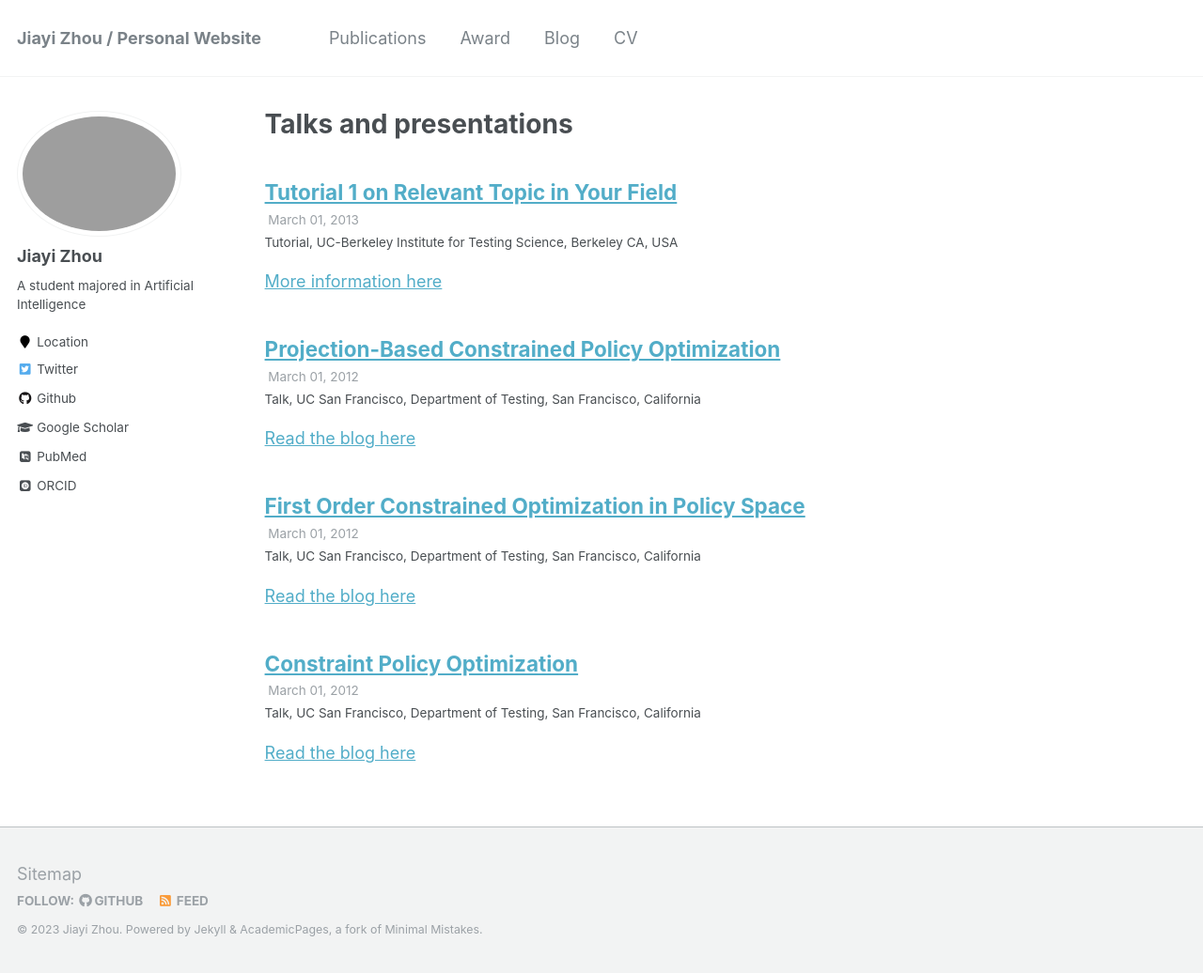
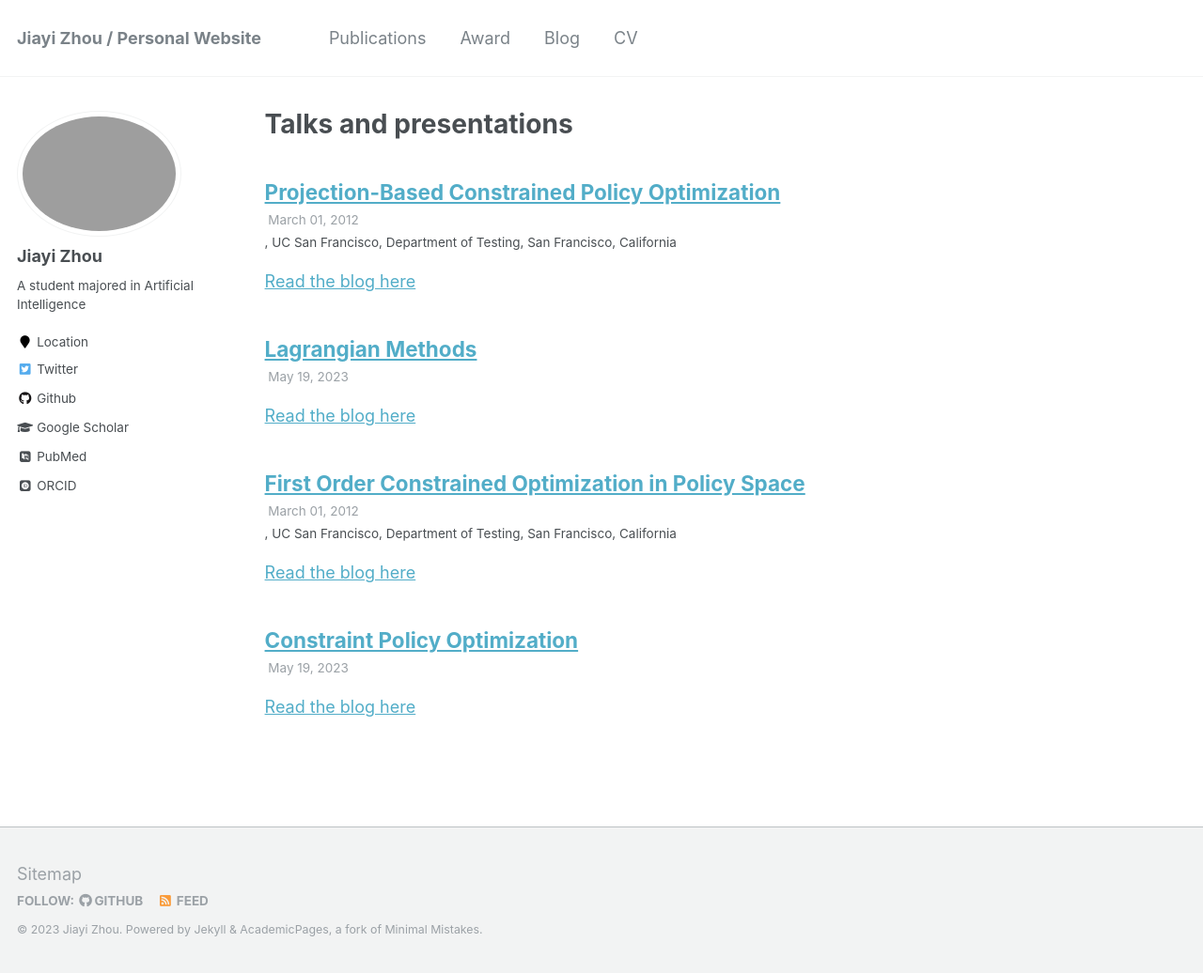
Before and after one commit to Gaiejj/Gaiejj.github.io, a Jekyll site: the page built from _pages/talks.html, in a window 1280 px wide and 1036 px high. Shown: the whole window at 94% size. Built offline with Jekyll 4.4.1, drawn with Linux system fonts in a browser that asks for light colours; some web fonts are replaced.

Commit message:
docs: update blog

```diff
--- a/_talks/2013-03-01-tutorial-1.md
+++ /dev/null
@@ -1,13 +0,0 @@
----
-title: "Tutorial 1 on Relevant Topic in Your Field"
-collection: talks
-type: "Tutorial"
-permalink: /talks/2013-03-01-tutorial-1
-venue: "UC-Berkeley Institute for Testing Science"
-date: 2013-03-01
-location: "Berkeley CA, USA"
----
-
-[More information here](http://exampleurl.com)
-
-This is a description of your tutorial, note the different field in type. This is a markdown files that can be all markdown-ified like any other post. Yay markdown!
--- a/_talks/cpo.md
+++ b/_talks/cpo.md
@@ -1,11 +1,7 @@
 ---
 title: "Constraint Policy Optimization"
 collection: talks
-type: "Talk"
 permalink: /talks/cpo
-venue: "UC San Francisco, Department of Testing"
-date: 2012-03-01
-location: "San Francisco, California"
 ---
 
 [Read the blog here](https://omnisafe.readthedocs.io/en/latest/saferl/cpo.html)
--- a/_talks/focops.md
+++ b/_talks/focops.md
@@ -1,7 +1,6 @@
 ---
 title: "First Order Constrained Optimization in Policy Space"
 collection: talks
-type: "Talk"
 permalink: /talks/focops
 venue: "UC San Francisco, Department of Testing"
 date: 2012-03-01
--- /dev/null
+++ b/_talks/lagrange.md
@@ -0,0 +1,7 @@
+---
+title: "Lagrangian Methods"
+collection: talks
+permalink: /talks/2013-03-01-tutorial-1
+---
+
+[Read the blog here](https://omnisafe.readthedocs.io/en/latest/saferl/lag.html)
--- a/_talks/pcpo.md
+++ b/_talks/pcpo.md
@@ -1,7 +1,6 @@
 ---
 title: "Projection-Based Constrained Policy Optimization"
 collection: talks
-type: "Talk"
 permalink: /talks/pcpo
 venue: "UC San Francisco, Department of Testing"
 date: 2012-03-01
```
